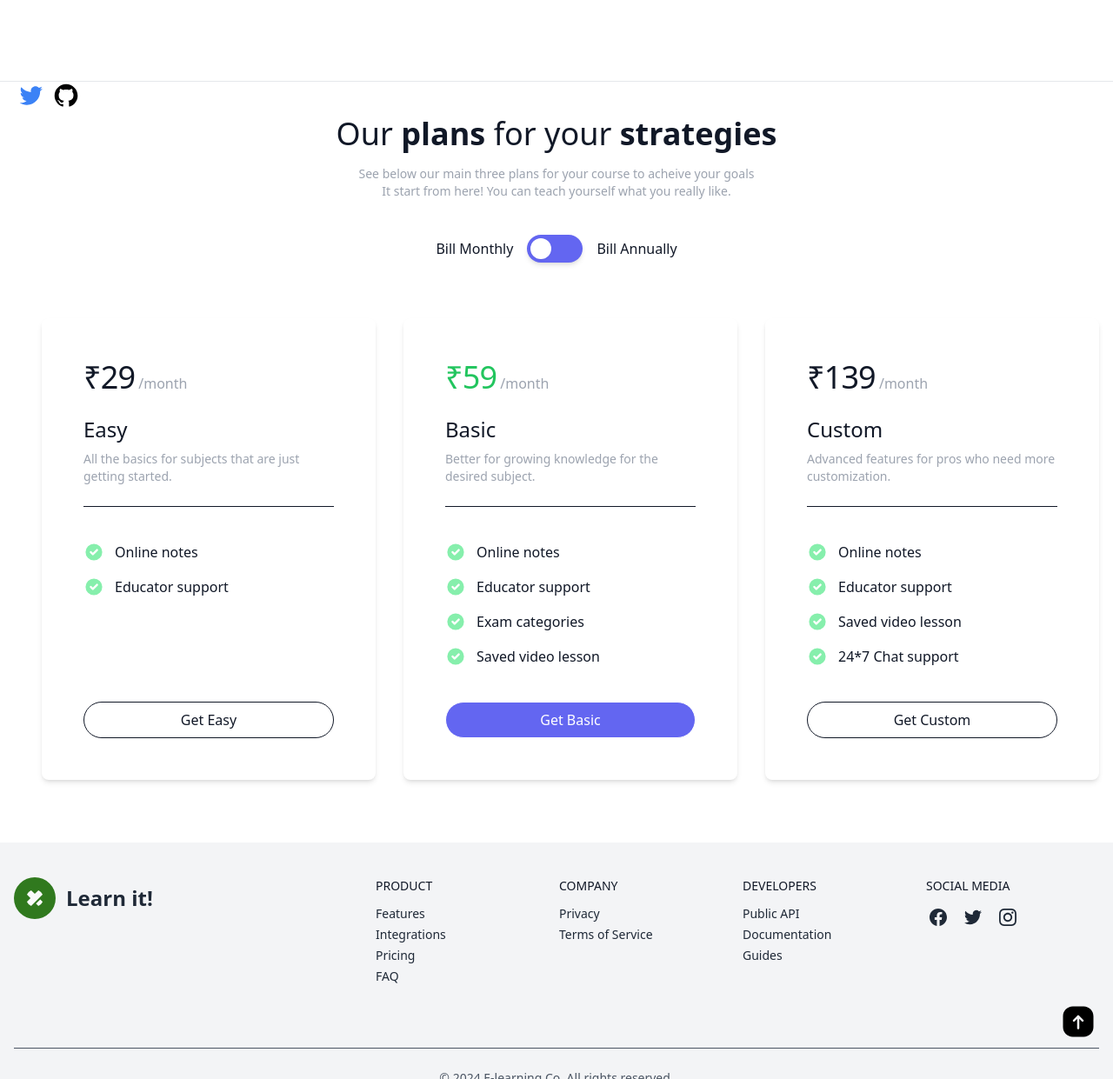
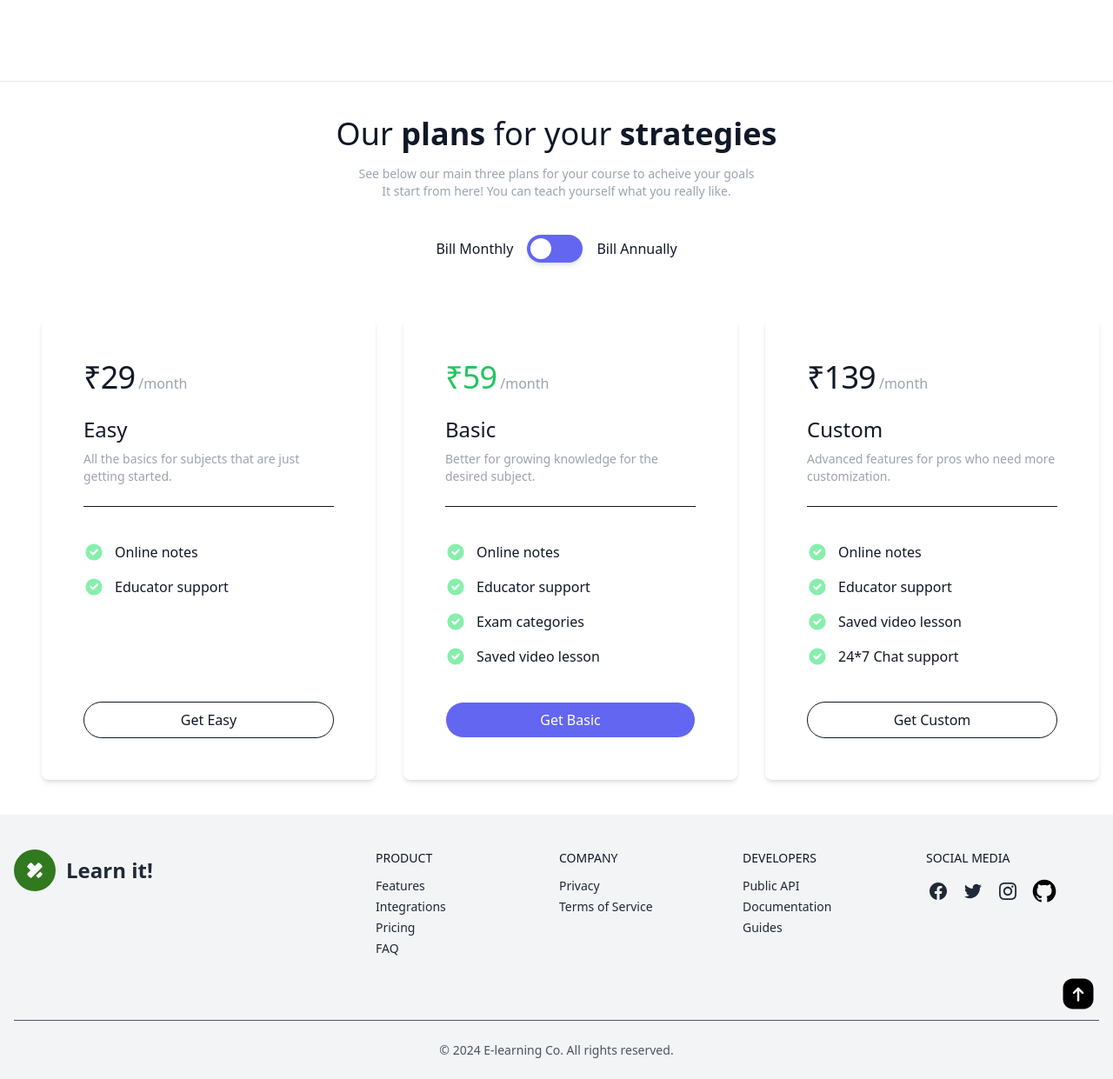
Before and after one commit to Amitkr77/Webtech-01, a plain HTML site: page index.html in a window 1280 px wide. Shown: the part 3780-5021 px from the top of the page at 87% size. Drawn offline with nearby package versions, Linux system fonts and the light colour scheme.

Commit message:
Update index.html

```diff
--- a/index.html
+++ b/index.html
@@ -665,28 +665,6 @@
         </template>
       </div>
     </main>
-
-    <!-- Author links -->
-    <div class="sticky flex gap-2 bottom-[75px] ml-5">
-      <a href="https://twitter.com/ak_kamona" target="_blank" class="transition-transform transform hover:scale-125">
-        <span class="sr-only">Twitter</span>
-        <svg aria-hidden="true" class="w-8 h-8 text-blue-500" fill="currentColor" xmlns="http://www.w3.org/2000/svg"
-          viewBox="0 0 24 24">
-          <path
-            d="M19.633,7.997c0.013,0.175,0.013,0.349,0.013,0.523c0,5.325-4.053,11.461-11.46,11.461c-2.282,0-4.402-0.661-6.186-1.809 c0.324,0.037,0.636,0.05,0.973,0.05c1.883,0,3.616-0.636,5.001-1.721c-1.771-0.037-3.255-1.197-3.767-2.793 c0.249,0.037,0.499,0.062,0.761,0.062c0.361,0,0.724-0.05,1.061-0.137c-1.847-0.374-3.23-1.995-3.23-3.953v-0.05 c0.537,0.299,1.16,0.486,1.82,0.511C3.534,9.419,2.823,8.184,2.823,6.787c0-0.748,0.199-1.434,0.548-2.032 c1.983,2.443,4.964,4.04,8.306,4.215c-0.062-0.3-0.1-0.611-0.1-0.923c0-2.22,1.796-4.028,4.028-4.028 c1.16,0,2.207,0.486,2.943,1.272c0.91-0.175,1.782-0.512,2.556-0.973c-0.299,0.935-0.936,1.721-1.771,2.22 c0.811-0.088,1.597-0.312,2.319-0.624C21.104,6.712,20.419,7.423,19.633,7.997z">
-          </path>
-        </svg>
-      </a>
-      <a href="https://github.com/Amitkr77" target="_blank" class="transition-transform transform hover:scale-125">
-        <span class="sr-only">Github</span>
-        <svg aria-hidden="true" class="w-8 h-8 text-black" fill="currentColor" xmlns="http://www.w3.org/2000/svg"
-          viewBox="0 0 24 24">
-          <path fill-rule="evenodd" clip-rule="evenodd"
-            d="M12.026,2c-5.509,0-9.974,4.465-9.974,9.974c0,4.406,2.857,8.145,6.821,9.465 c0.499,0.09,0.679-0.217,0.679-0.481c0-0.237-0.008-0.865-0.011-1.696c-2.775,0.602-3.361-1.338-3.361-1.338 c-0.452-1.152-1.107-1.459-1.107-1.459c-0.905-0.619,0.069-0.605,0.069-0.605c1.002,0.07,1.527,1.028,1.527,1.028 c0.89,1.524,2.336,1.084,2.902,0.829c0.091-0.645,0.351-1.085,0.635-1.334c-2.214-0.251-4.542-1.107-4.542-4.93 c0-1.087,0.389-1.979,1.024-2.675c-0.101-0.253-0.446-1.268,0.099-2.64c0,0,0.837-0.269,2.742,1.021 c0.798-0.221,1.649-0.332,2.496-0.336c0.849,0.004,1.701,0.115,2.496,0.336c1.906-1.291,2.742-1.021,2.742-1.021 c0.545,1.372,0.203,2.387,0.099,2.64c0.64,0.696,1.024,1.587,1.024,2.675c0,3.833-2.33,4.675-4.552,4.922 c0.355,0.308,0.675,0.916,0.675,1.846c0,1.334-0.012,2.41-0.012,2.737c0,0.267,0.178,0.577,0.687,0.479 C19.146,20.115,22,16.379,22,11.974C22,6.465,17.535,2,12.026,2z">
-          </path>
-        </svg>
-      </a>
-    </div>
   </div>
 
 
@@ -776,6 +754,16 @@
                 </path>
               </svg>
             </a>
+            <a rel="noopener noreferrer" href="https://github.com/Amitkr77" target="_blank"
+              class="transition-transform transform hover:scale-125">
+              <span class="sr-only">Github</span>
+              <svg aria-hidden="true" class="w-8 h-8 text-black" fill="currentColor" xmlns="http://www.w3.org/2000/svg"
+                viewBox="0 0 24 24">
+                <path fill-rule="evenodd" clip-rule="evenodd"
+                  d="M12.026,2c-5.509,0-9.974,4.465-9.974,9.974c0,4.406,2.857,8.145,6.821,9.465 c0.499,0.09,0.679-0.217,0.679-0.481c0-0.237-0.008-0.865-0.011-1.696c-2.775,0.602-3.361-1.338-3.361-1.338 c-0.452-1.152-1.107-1.459-1.107-1.459c-0.905-0.619,0.069-0.605,0.069-0.605c1.002,0.07,1.527,1.028,1.527,1.028 c0.89,1.524,2.336,1.084,2.902,0.829c0.091-0.645,0.351-1.085,0.635-1.334c-2.214-0.251-4.542-1.107-4.542-4.93 c0-1.087,0.389-1.979,1.024-2.675c-0.101-0.253-0.446-1.268,0.099-2.64c0,0,0.837-0.269,2.742,1.021 c0.798-0.221,1.649-0.332,2.496-0.336c0.849,0.004,1.701,0.115,2.496,0.336c1.906-1.291,2.742-1.021,2.742-1.021 c0.545,1.372,0.203,2.387,0.099,2.64c0.64,0.696,1.024,1.587,1.024,2.675c0,3.833-2.33,4.675-4.552,4.922 c0.355,0.308,0.675,0.916,0.675,1.846c0,1.334-0.012,2.41-0.012,2.737c0,0.267,0.178,0.577,0.687,0.479 C19.146,20.115,22,16.379,22,11.974C22,6.465,17.535,2,12.026,2z">
+                </path>
+              </svg>
+            </a>
           </div>
         </div>
         <div>
```
